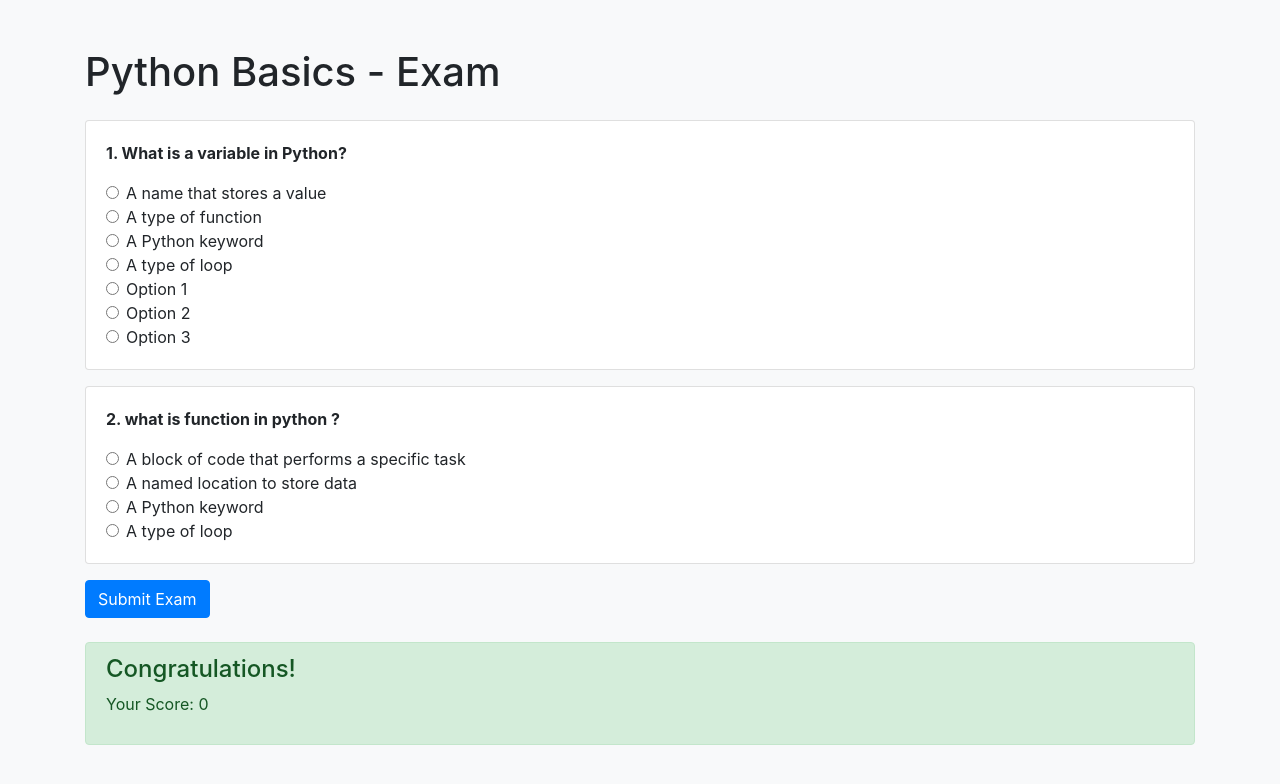
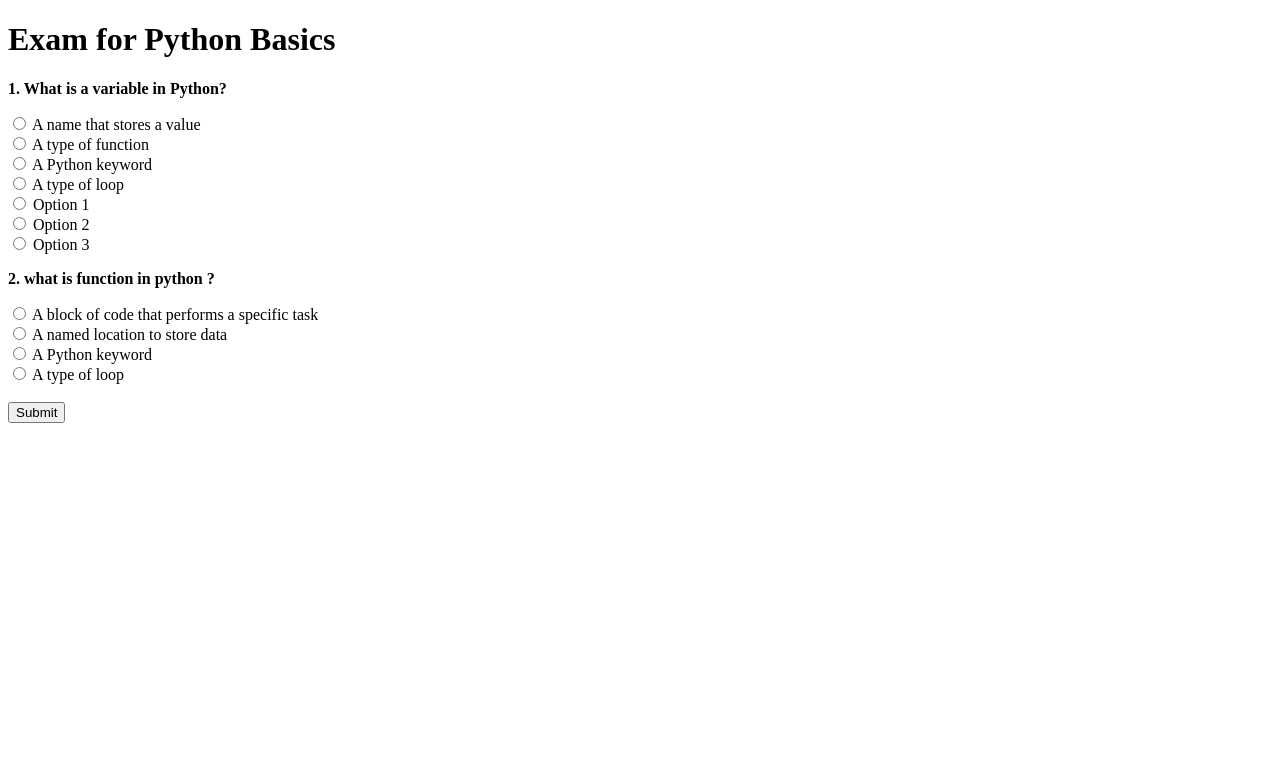
Before and after one commit to leenadihari-cmyk/online_course_project, a Django app: page /submit/1/ in a window 1280 px wide. Shown: the top 784 px of the page. Run offline with Django 5.2, Linux system fonts and the light colour scheme; a user stored in the database is signed in; data comes from the database, SQL or seed files in the repository; both versions use the stored data as it was after the commit; some libraries are stand-ins or nearby versions.

Commit message:
Update exam result, submit views, and course templates

```diff
--- a/courses/templates/courses/submit.html
+++ b/courses/templates/courses/submit.html
@@ -1,55 +1,23 @@
 <!DOCTYPE html>
 <html>
 <head>
-    <title>Submit Exam - {{ course.name }}</title>
-    <!-- Bootstrap CSS CDN for styling -->
-    <link rel="stylesheet" href="https://stackpath.bootstrapcdn.com/bootstrap/4.5.2/css/bootstrap.min.css">
+    <title>{{ course.name }} - Exam</title>
 </head>
-<body class="bg-light">
-<div class="container mt-5">
-    <h1 class="mb-4">{{ course.name }} - Exam</h1>
-
-    {% if course.question_set.all %}
+<body>
+    <h1>Exam for {{ course.name }}</h1>
     <form method="post">
         {% csrf_token %}
-        {% for question in course.question_set.all %}
-            <div class="card mb-3">
-                <div class="card-body">
-                    <p class="font-weight-bold">{{ forloop.counter }}. {{ question.text }}</p>
-                    {% if question.choices.all %}
-                        {% for choice in question.choices.all %}
-                            <div class="form-check">
-                                <input class="form-check-input" type="radio"
-                                       name="question_{{ question.id }}"
-                                       id="choice_{{ choice.id }}"
-                                       value="{{ choice.id }}">
-                                <label class="form-check-label" for="choice_{{ choice.id }}">
-                                    {{ choice.text }}
-                                </label>
-                            </div>
-                        {% endfor %}
-                    {% else %}
-                        <p class="text-danger">No choices available for this question.</p>
-                    {% endif %}
-                </div>
-            </div>
+        {% for question in questions %}
+            <p><strong>{{ forloop.counter }}. {{ question.text }}</strong></p>
+            {% for choice in question.choices.all %}
+                <label>
+                    <input type="radio" name="{{ question.id }}" value="{{ choice.id }}">
+                    {{ choice.text }}
+                </label><br>
+            {% endfor %}
         {% endfor %}
-        <button type="submit" class="btn btn-primary">Submit Exam</button>
+        <br>
+        <button type="submit">Submit</button>
     </form>
-    {% else %}
-        <p class="text-warning">No questions are available for this course yet.</p>
-    {% endif %}
-
-    {% if score is not None %}
-        <div class="alert alert-success mt-4">
-            <h4>Congratulations!</h4>
-            <p>Your Score: {{ score }}</p>
-        </div>
-    {% endif %}
-</div>
-
-<!-- Optional Bootstrap JS -->
-<script src="https://code.jquery.com/jquery-3.5.1.slim.min.js"></script>
-<script src="https://cdn.jsdelivr.net/npm/bootstrap@4.5.2/dist/js/bootstrap.bundle.min.js"></script>
 </body>
 </html>
--- a/courses/views.py
+++ b/courses/views.py
@@ -1,26 +1,41 @@
-from django.shortcuts import render, get_object_or_404
+from django.shortcuts import render, get_object_or_404, redirect
 from .models import Course, Question, Choice, Submission
 from django.contrib.auth.decorators import login_required
 
-
+# Home page view
 def home(request):
     courses = Course.objects.all()
     return render(request, 'courses/home.html', {'courses': courses})
+
+# Exam page view
 @login_required
 def submit(request, course_id):
-    course = get_object_or_404(Course, id=course_id)
-    score = 0
-    if request.method == "POST":
-        for question in course.question_set.all():
-            selected_choice_id = request.POST.get(f'question_{question.id}')
+    course = get_object_or_404(Course, pk=course_id)
+    questions = course.question_set.all()
+
+    if request.method == 'POST':
+        total_score = 0
+        for q in questions:
+            selected_choice_id = request.POST.get(str(q.id))
             if selected_choice_id:
-                choice = Choice.objects.get(id=selected_choice_id)
+                choice = Choice.objects.get(id=int(selected_choice_id))
                 if choice.is_correct:
-                    score += 1
-        Submission.objects.create(user=request.user, course=course, score=score)
-    return render(request, 'courses/submit.html', {'course': course, 'score': score})
+                    total_score += 1
 
+        # Save submission
+        submission = Submission.objects.create(
+            user=request.user,
+            course=course,
+            score=total_score
+        )
+        # Redirect to the exam result page using submission.id
+        return redirect('show_exam_result', submission_id=submission.id)
+
+    return render(request, 'courses/submit.html', {'course': course, 'questions': questions})
+
+# Exam result view
 @login_required
-def show_exam_result(request, submission_id):
-    submission = get_object_or_404(Submission, id=submission_id)
-    return render(request, 'courses/exam_result.html', {'submission': submission})
+def exam_result(request, submission_id):
+    submission = get_object_or_404(Submission, pk=submission_id)
+    course = submission.course
+    return render(request, 'courses/exam_result.html', {'course': course, 'submission': submission})
--- a/online_course_project/settings.py
+++ b/online_course_project/settings.py
@@ -59,6 +59,7 @@ TEMPLATES = [
         'APP_DIRS': True,
         'OPTIONS': {
             'context_processors': [
+                'django.template.context_processors.debug',
                 'django.template.context_processors.request',
                 'django.contrib.auth.context_processors.auth',
                 'django.contrib.messages.context_processors.messages',
--- a/online_course_project/urls.py
+++ b/online_course_project/urls.py
@@ -2,10 +2,10 @@ from django.contrib import admin
 from django.urls import path
 from courses import views
 
-
 urlpatterns = [
-    path('', views.home, name='home'),  # <-- homepage
     path('admin/', admin.site.urls),
+    path('', views.home, name='home'),
     path('submit/<int:course_id>/', views.submit, name='submit'),
-    path('result/<int:submission_id>/', views.show_exam_result, name='show_exam_result'),
+    # Corrected to use submission_id to match the view
+    path('result/<int:submission_id>/', views.exam_result, name='show_exam_result'),
 ]
```
Also changed, not shown: courses/models.py (+7 -0 lines), courses/templates/courses/exam_result.html (+43 -6 lines), courses/templates/courses/home.html (+7 -11 lines), db.sqlite3.
